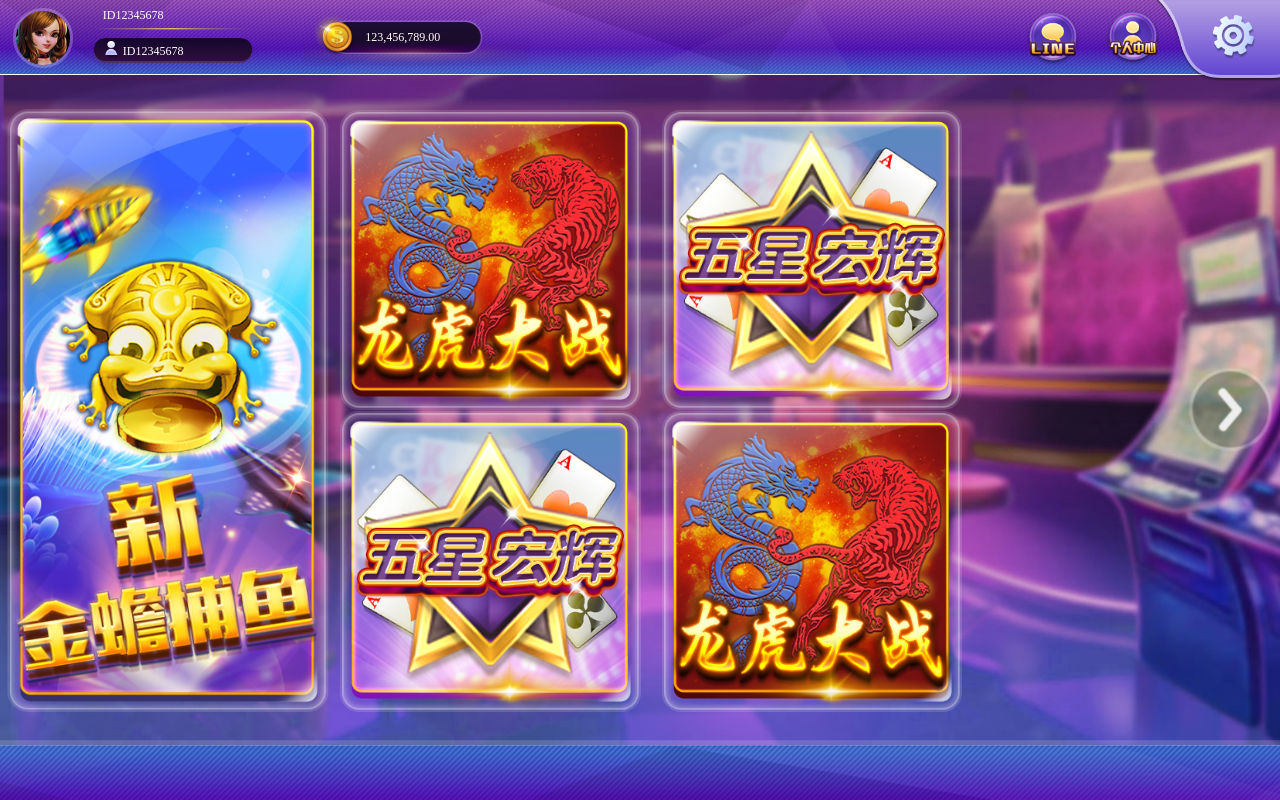
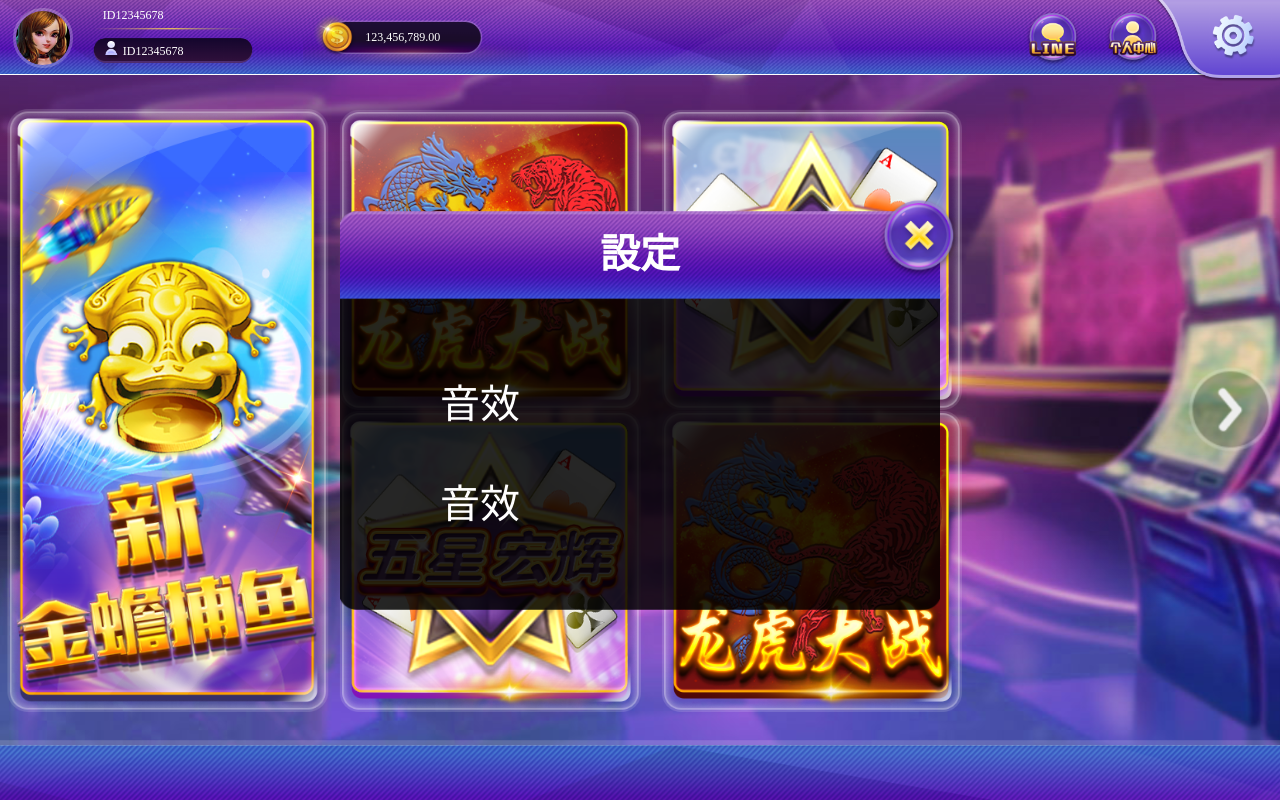
Before and after one commit to jacky1739/entertainment_loby, a Vue app: page /#/ in a window 1280 px wide. Built offline with nearby package versions, Linux system fonts and the light colour scheme.

Commit message:
admin 大致可以

```diff
--- a/src/components/ModalItem.vue
+++ b/src/components/ModalItem.vue
@@ -15,7 +15,6 @@
 
 <style lang="scss" scoped>
 .modal {
-  width: 400px;
   position: absolute;
   top:50%;
   left: 50%;
@@ -39,8 +38,8 @@
     position: absolute;
     width: .88rem;
     height: auto;
-    top: -18px;
-    right: -223px;
+    top: -16px;
+    right: -23px;
   }
   &__btn {
     flex-direction: column;
@@ -67,7 +66,7 @@ export default {
   name: 'ModalItem',
   data () {
     return {
-      isShow: false
+      isShow: true
     }
   },
   methods: {
--- /dev/null
+++ b/src/components/TestModal.vue
@@ -0,0 +1,24 @@
+<template>
+  <div class="modal">
+    <div class="modal__bg">
+        <h2>這是Testmodel</h2>
+    </div>
+  </div>
+</template>
+
+<style lang="scss" scoped>
+.modal {
+  position: absolute;
+  top:50%;
+  left: 50%;
+  transform: translate(-50%, -50%);
+  &__bg {
+    background-image: url('../../public/images/Lobby/平台svg/info_bgm_setting_bg.svg');
+    background-repeat: no-repeat;
+    background-position: center;
+    background-size: contain;
+    width: 6rem;
+    height: 4rem;
+  }
+}
+</style>
--- a/src/style/base.scss
+++ b/src/style/base.scss
@@ -42,3 +42,7 @@
   label{
     color: white;
   }
+
+  .mr-2 {
+    margin-right: .2rem;
+  }
--- a/src/views/Backend/DashBoard.vue
+++ b/src/views/Backend/DashBoard.vue
@@ -24,7 +24,7 @@
         <ul class="content">
             <li class="content__btn__group">
                 <div class="d-flex">
-                    <a href="#">
+                    <a class="mr-2" href="#">
                         <img src="../../../public/images/Lobby/平台svg/list_betdetail1_normal.svg" alt="">
                     </a>
                     <a href="#">
@@ -38,9 +38,9 @@
                 </div>
             </li>
             <li class="search__group">
-                <p>查詢時間</p>
+                <p class="search__group__text">查詢時間</p>
                 <input type="text">
-                <p>~</p>
+                <p class="search__group__text">~</p>
                 <input type="text">
                 <select name="date" id="date_select">
                   <option value="本日">本日</option>
@@ -50,7 +50,7 @@
                   <option value="本月">本月</option>
                   <option value="上月">上月</option>
                 </select>
-                <label for="game_select">遊戲類型</label>
+                <label class="search__group__text" for="game_select">遊戲類型</label>
                 <select name="games" id="game_select">
                   <option value="">全部</option>
                   <option value="5PK">5PK</option>
@@ -126,16 +126,15 @@
         height: 1rem;
         background-image: url('../../../public/images/Lobby/平台svg/lobby_player_id_bg.svg');
         background-repeat: no-repeat;
-        background-size: 70%;
+        background-size: 60%;
         background-position: center;
         display: flex;
         justify-content: center;
         align-items: center;
     }
-    &__icon {
-        width: .3rem;
-    }
     &__id {
+      line-height: .3rem;
+      font-size: .3rem;
       color: white;
     }
   }
@@ -169,7 +168,6 @@
     &__tbody {
       tr {
         td {
-          width: calc(100% / 6);
           text-align: center;
           padding: .2rem;
           font-size: .2rem;
@@ -183,6 +181,10 @@
   justify-content: space-between;
   height: .4rem;
   margin-bottom: .3rem;
+  &__text {
+    line-height: .4rem;
+    font-size: .3rem;
+  }
 }
 .total {
     p {
--- a/src/views/Front/HomeView.vue
+++ b/src/views/Front/HomeView.vue
@@ -16,7 +16,6 @@
 .wrapper {
   background-image: url('../../../public/images/Lobby/平台svg/lobby_bg.svg');
   background-repeat: no-repeat;
-  // background-position: center bottom 12%;
   background-attachment: fixed;
   background-size: cover;
   position: fixed;
```
Also changed, not shown: public/images/Lobby/平台svg/lobby_bg.svg. Lines whose indentation alone changed are shown as unchanged.
